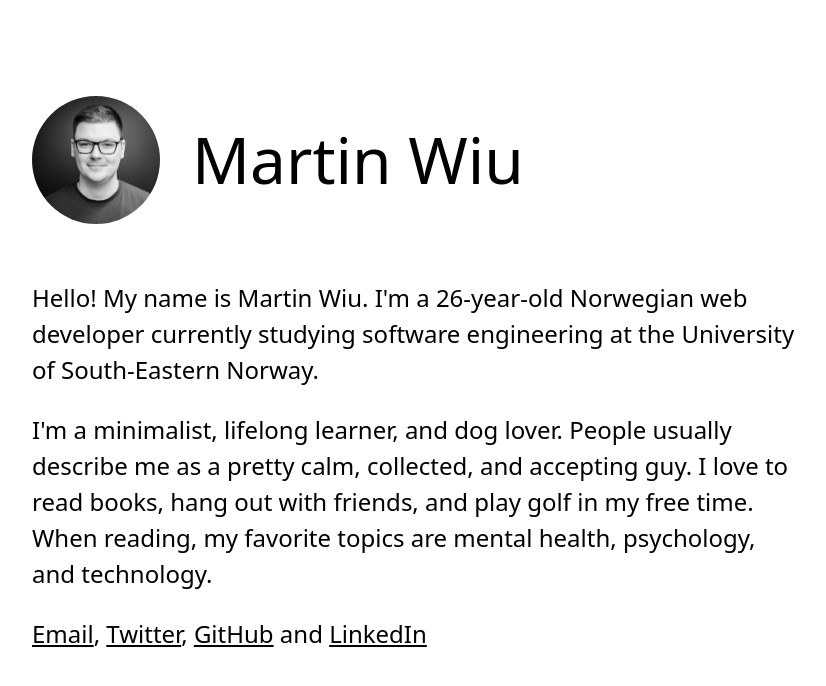
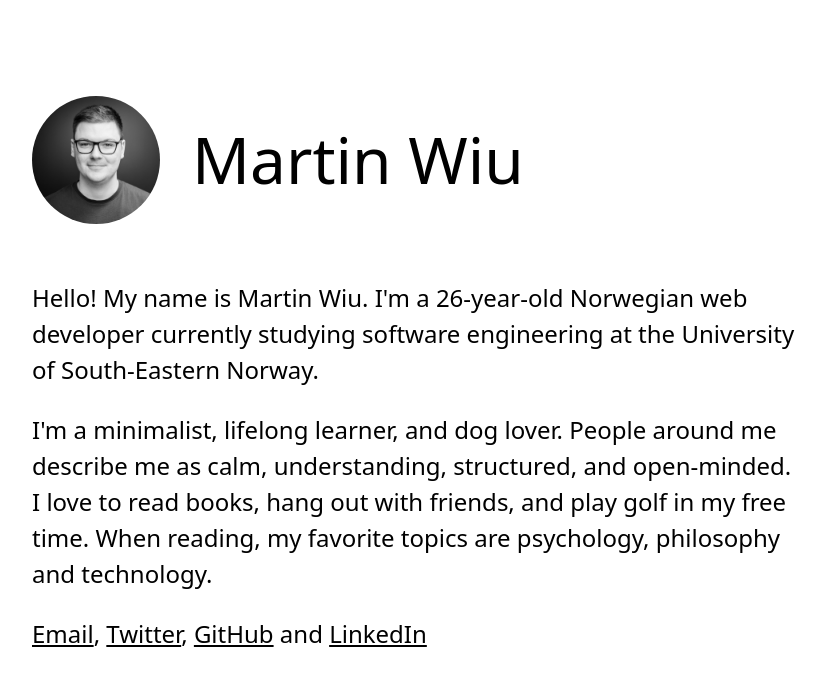
Before and after one commit to wiu753/martinwiu.com, a Nuxt app: page / in a window 1280 px wide. Shown: the top 686 px of the page, without its empty margins (32-858 px from the left). Built offline with nearby package versions, Linux system fonts and the light colour scheme; what @tailwindcss/ui would draw is missing.

Commit message:
Update broken LinkedIn link

```diff
--- a/pages/index.vue
+++ b/pages/index.vue
@@ -6,10 +6,10 @@
       South-Eastern Norway.
     </p>
     <p class="mb-6">
-      I'm a minimalist, lifelong learner, and dog lover. People usually describe
-      me as a pretty calm, collected, and accepting guy. I love to read books,
+      I'm a minimalist, lifelong learner, and dog lover. People around me describe me
+      as calm, understanding, structured, and open-minded. I love to read books,
       hang out with friends, and play golf in my free time. When reading, my
-      favorite topics are mental health, psychology, and technology.
+      favorite topics are psychology, philosophy and technology.
     </p>
     <p class="flex flex-col">
       <span>
@@ -17,7 +17,7 @@
         <a href="https://www.twitter.com/wiu753" class="underline">Twitter</a>,
         <a href="https://www.github.com/wiu753" class="underline">GitHub</a> and
         <a
-          href="https://www.linkedin.com/in/martin-wiulsr%C3%B8d-3a1412161/"
+          href="https://www.linkedin.com/in/martinwiu"
           class="underline"
           >LinkedIn</a
         >
```
